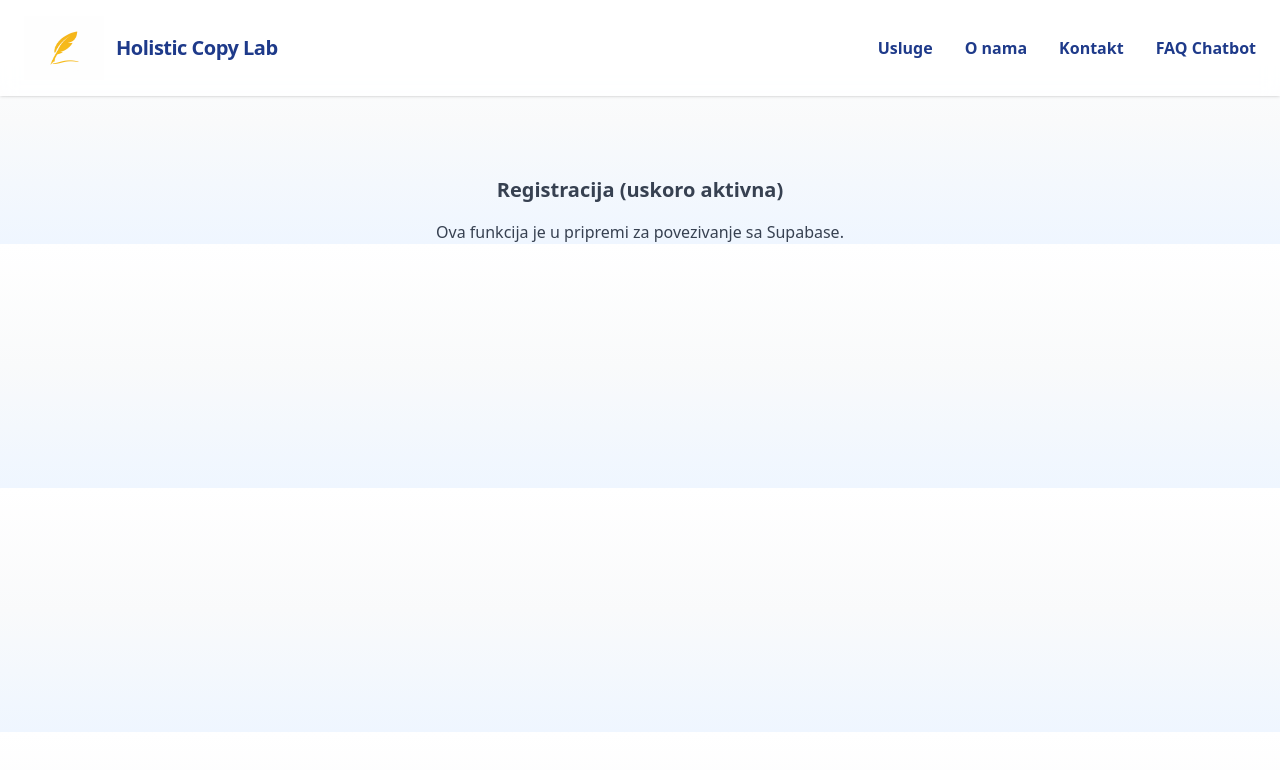
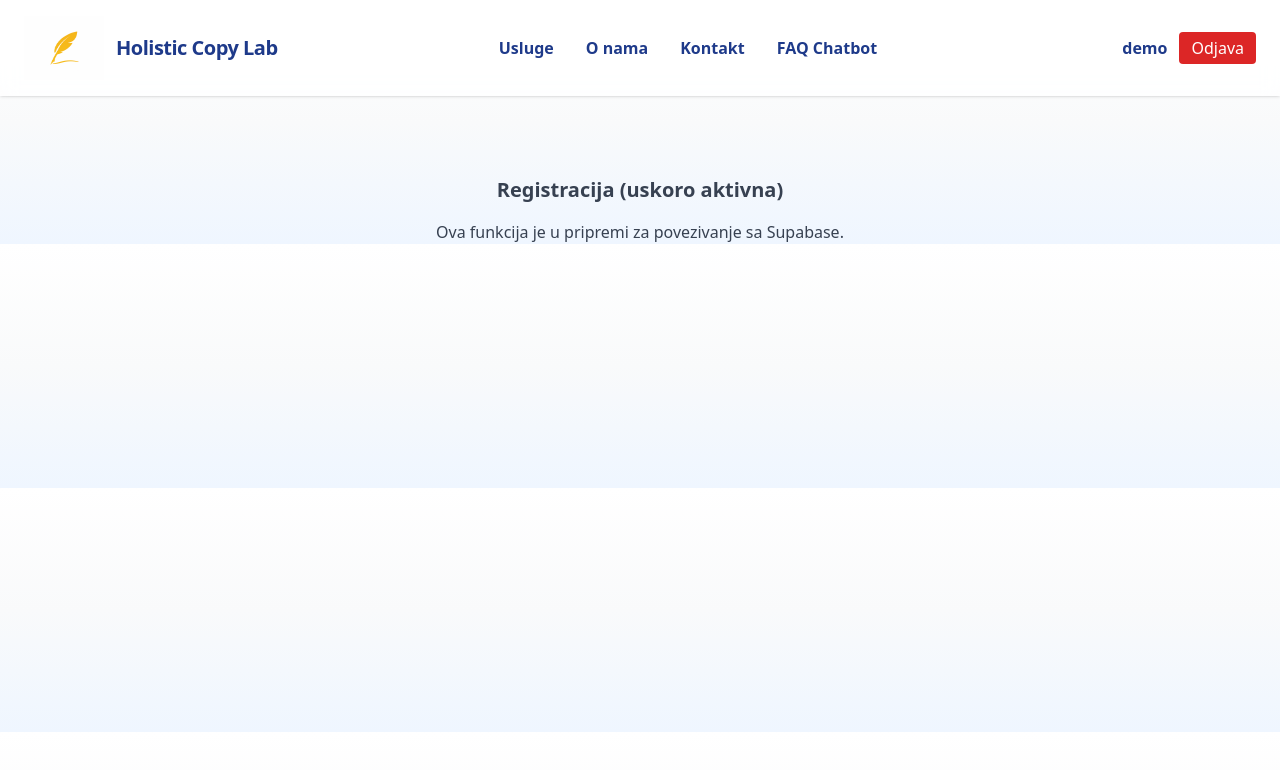
Before and after one commit to starone567/holistic-copy-lab-frontend, a React (Vite) app: page /register in a window 1280 px wide. Shown: the top 770 px of the page. Built offline with nearby package versions, Linux system fonts and the light colour scheme.

Commit message:
Popravljen .gitignore, node_modules isključen

```diff
--- a/src/components/Navbar.jsx
+++ b/src/components/Navbar.jsx
@@ -1,7 +1,7 @@
 import { useState } from "react";
 import { Link } from "react-router-dom";
 
-export default function Navbar() {
+export default function Navbar({ user, logout }) {
   const [open, setOpen] = useState(false);
 
   return (
@@ -35,6 +35,38 @@ export default function Navbar() {
           <li><Link to="/#contact">Kontakt</Link></li>
           <li><Link to="/demo">FAQ Chatbot</Link></li>
         </ul>
+
+        {/* Login/Logout blok */}
+        <div className="flex gap-3 items-center ml-6">
+          {!user ? (
+            <>
+              <Link
+                to="/login"
+                className="text-blue-900 border px-3 py-1 rounded hover:bg-blue-50 transition"
+              >
+                Prijava
+              </Link>
+              <Link
+                to="/register"
+                className="text-white bg-blue-900 px-3 py-1 rounded hover:bg-blue-800 transition"
+              >
+                Registracija
+              </Link>
+            </>
+          ) : (
+            <>
+              <span className="font-semibold text-blue-900">
+                {user.username || "Korisnik"}
+              </span>
+              <button
+                onClick={logout}
+                className="text-white bg-red-600 px-3 py-1 rounded hover:bg-red-700 transition"
+              >
+                Odjava
+              </button>
+            </>
+          )}
+        </div>
       </nav>
     </header>
   );
```
